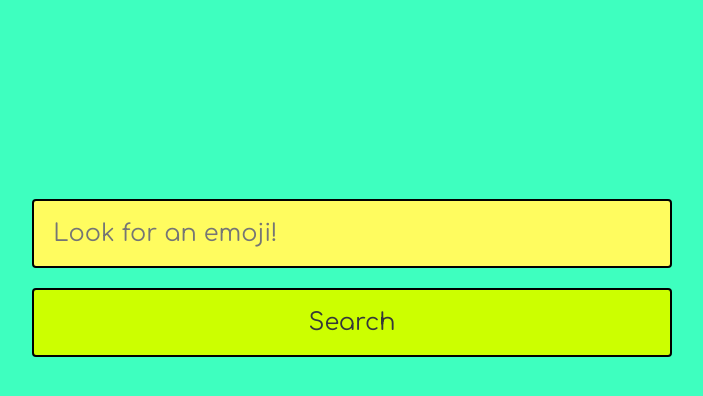
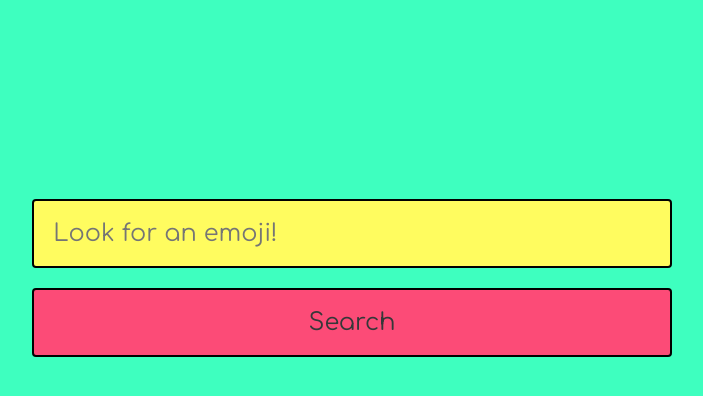
Before and after one commit to fac-14/Week4TakingAIME, a website: page public/index.html in a window 1280 px wide. In both pictures the pointer is over the button "Search". Shown: the part 122-518 px from the top of the page, without its empty margins (288-991 px from the left). Drawn offline with Linux system fonts and the light colour scheme; files that its build step writes are made by us from their sources; files whose address does not match are found by name.

Commit message:
Changed submit hover colour to match palette

```diff
--- a/public/main.css
+++ b/public/main.css
@@ -73,7 +73,7 @@ button {
 }
 
 button:hover {
- background-color: #CCFF00;
+ background-color: rgb(252, 75, 119);
  color: #353839;
  cursor: pointer;
 }
```
